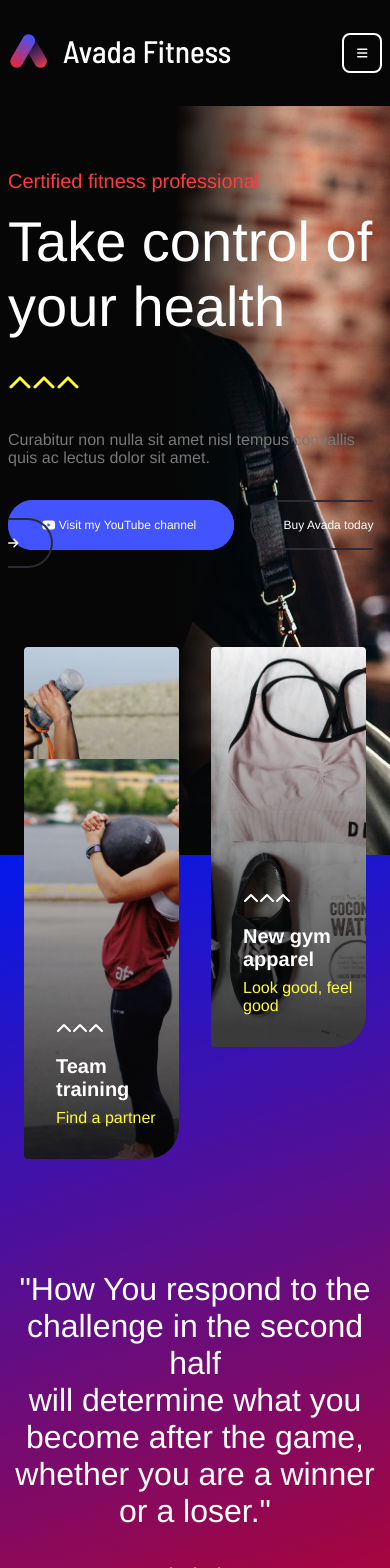
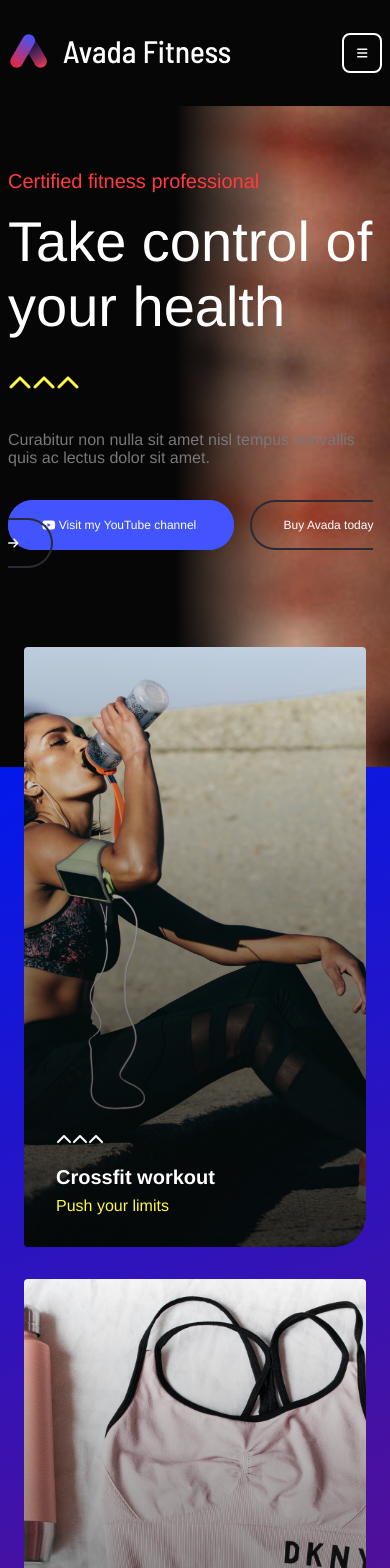
Before and after one commit to MirkOrlando/proj-html-vuejs, a Vue app: page / in a window 390 px wide. Shown: the top 1568 px of the page. Built offline with nearby package versions, Linux system fonts and the light colour scheme.

Commit message:
fix responsive media query sm

```diff
--- a/src/App.vue
+++ b/src/App.vue
@@ -142,9 +142,13 @@ export default {
   }
 }
 
-@media screen and (max-width: 900px) {
+@media screen and (max-width: 768px) {
   .row-sm {
     flex-wrap: wrap;
+  }
+
+  .col-sm {
+    width: 100%;
   }
 
   .col-sm-6 {
--- a/src/components/SiteFooterComponent.vue
+++ b/src/components/SiteFooterComponent.vue
@@ -2,8 +2,8 @@
   <footer>
     <div class="footer-top py-4">
       <div class="container">
-        <div class="row">
-          <div class="col-4">
+        <div class="row row-sm">
+          <div class="col-4 col-sm-6">
             <div class="social">
               <div class="logo">
                 <img src="@/assets/img/logo-200x34.png" alt="logo" />
@@ -28,7 +28,7 @@
               </div>
             </div>
           </div>
-          <div class="col-4">
+          <div class="col-4 col-sm-6">
             <div class="recent-posts">
               <h4>Recent Posts</h4>
               <ul>
@@ -41,7 +41,7 @@
               </ul>
             </div>
           </div>
-          <div class="col-4">
+          <div class="col-4 col-sm-6">
             <div class="contacts">
               <h4>Contact Information</h4>
               <p class="address">4746 Tippòe Rpad Michigan 48449</p>
--- a/src/components/SiteMainComponent.vue
+++ b/src/components/SiteMainComponent.vue
@@ -32,7 +32,7 @@
         <div class="offers">
           <div class="row row-sm">
             <div
-              class="col-4 col-sm-6"
+              class="col-4 col-sm"
               v-for="(offer, index) in offers"
               :key="index"
             >
@@ -118,8 +118,12 @@
               <font-awesome-icon icon="fa-solid fa-chevron-right" />
             </div>
           </div>
-          <div class="row">
-            <div class="col-4" v-for="(video, index) in videos" :key="index">
+          <div class="row row-sm">
+            <div
+              class="col-4 col-sm-6"
+              v-for="(video, index) in videos"
+              :key="index"
+            >
               <div class="card">
                 <div class="card-video p-relative">
                   <img :src="video.src" alt="" />
@@ -201,8 +205,12 @@
             </a>
           </div>
         </div>
-        <div class="row">
-          <div class="col-4" v-for="(article, index) in articles" :key="index">
+        <div class="row row-sm">
+          <div
+            class="col-4 col-sm-6"
+            v-for="(article, index) in articles"
+            :key="index"
+          >
             <div class="card">
               <div class="card-image p-relative" :class="article.class">
                 <div class="card-image-helper"></div>
@@ -443,13 +451,14 @@ export default {
       }
     }
   }
+  .offers {
+    margin-bottom: -20rem;
     .card {
       position: relative;
       height: 100%;
       min-height: 400px;
       border-radius: 0.25rem;
       border-bottom-right-radius: 2rem;
-    margin-bottom: -20rem;
       transition: all 250ms linear;
       &:hover {
         transform: scale(1.05);
@@ -472,7 +481,6 @@ export default {
         background-size: cover;
         background-position: center;
       }
-  }
       .offer-details {
         position: absolute;
         bottom: 2rem;
@@ -484,6 +492,8 @@ export default {
         }
         .text {
           color: $new;
+        }
+      }
     }
   }
 }
@@ -811,4 +821,29 @@ export default {
     color: $new;
   }
 }
+
+@media screen and (max-width: 768px) {
+  .jumbotron {
+    .offers {
+      margin-bottom: -110rem;
+      .card {
+        min-height: 600px;
+        &.workout {
+          background-position: top;
+        }
+        &.apparel {
+          background-position: top;
+        }
+        &.team {
+          background-position: top;
+        }
+      }
+    }
+  }
+  .quote {
+    .wrapper {
+      margin-top: 110rem;
+    }
+  }
+}
 </style>
```
Lines whose indentation alone changed are shown as unchanged.
